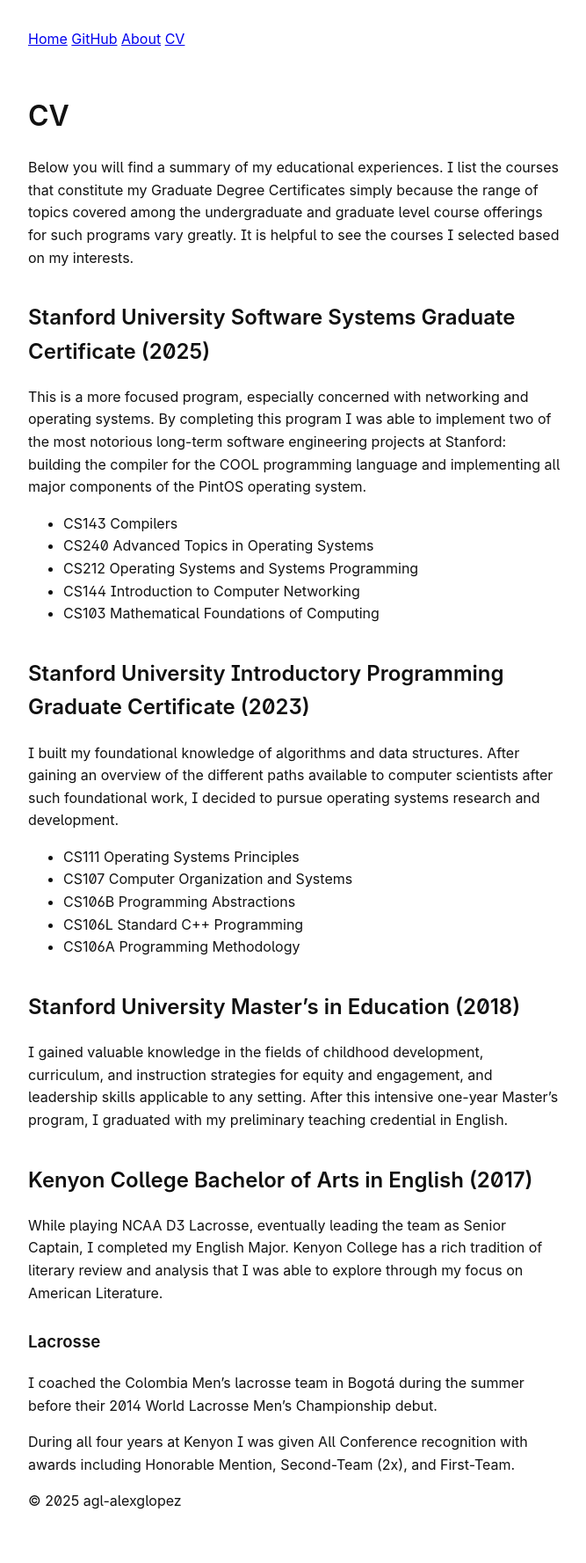
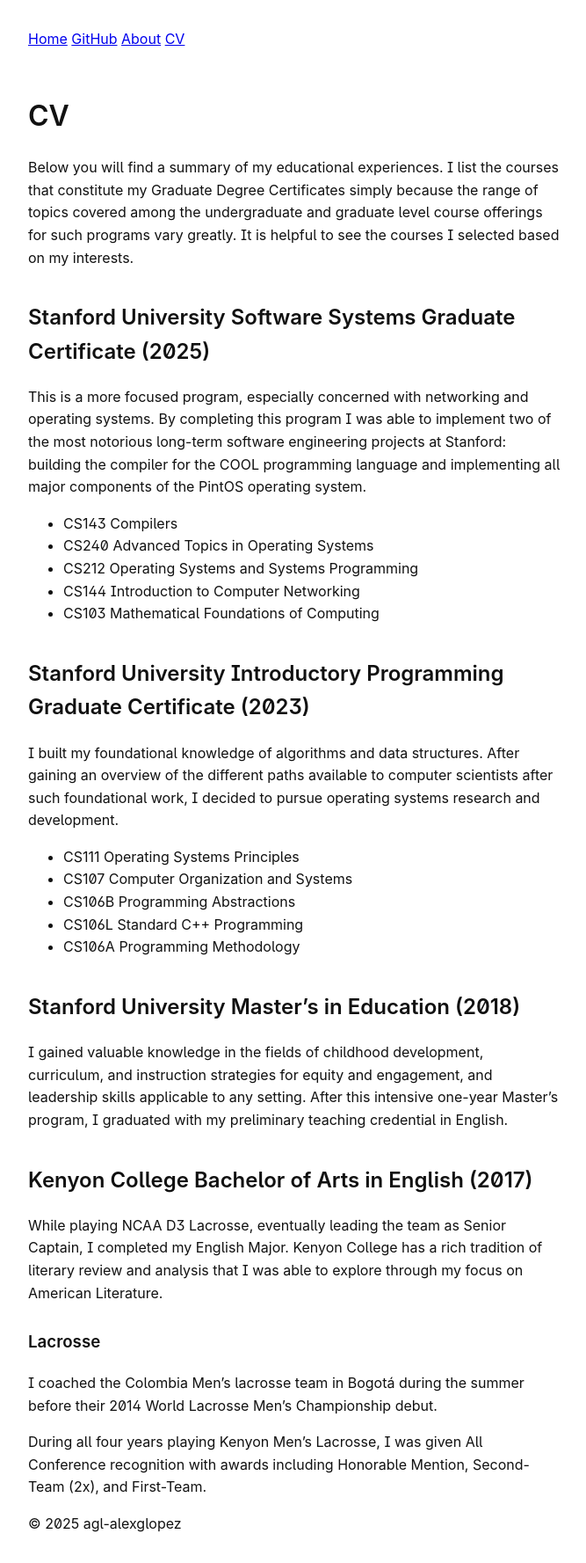
Before and after one commit to agl-alexglopez/agl-alexglopez.github.io, a Jekyll site: the page built from cv.md, in a window 1280 px wide. Shown: the whole page at 88% size, without its empty margins (304-971 px from the left). Built offline with Jekyll 4.4.1, drawn with Linux system fonts in a browser that asks for light colours; before the commit the page ends 1752 px from its top, so only the background shows below that.

Commit message:
fix phrase

```diff
--- a/cv.md
+++ b/cv.md
@@ -37,4 +37,4 @@ While playing NCAA D3 Lacrosse, eventually leading the team as Senior Captain, I
 
 I coached the Colombia Men's lacrosse team in Bogotá during the summer before their 2014 World Lacrosse Men's Championship debut.
 
-During all four years at Kenyon I was given All Conference recognition with awards including Honorable Mention, Second-Team (2x), and First-Team.
+During all four years playing Kenyon Men's Lacrosse, I was given All Conference recognition with awards including Honorable Mention, Second-Team (2x), and First-Team.
```
